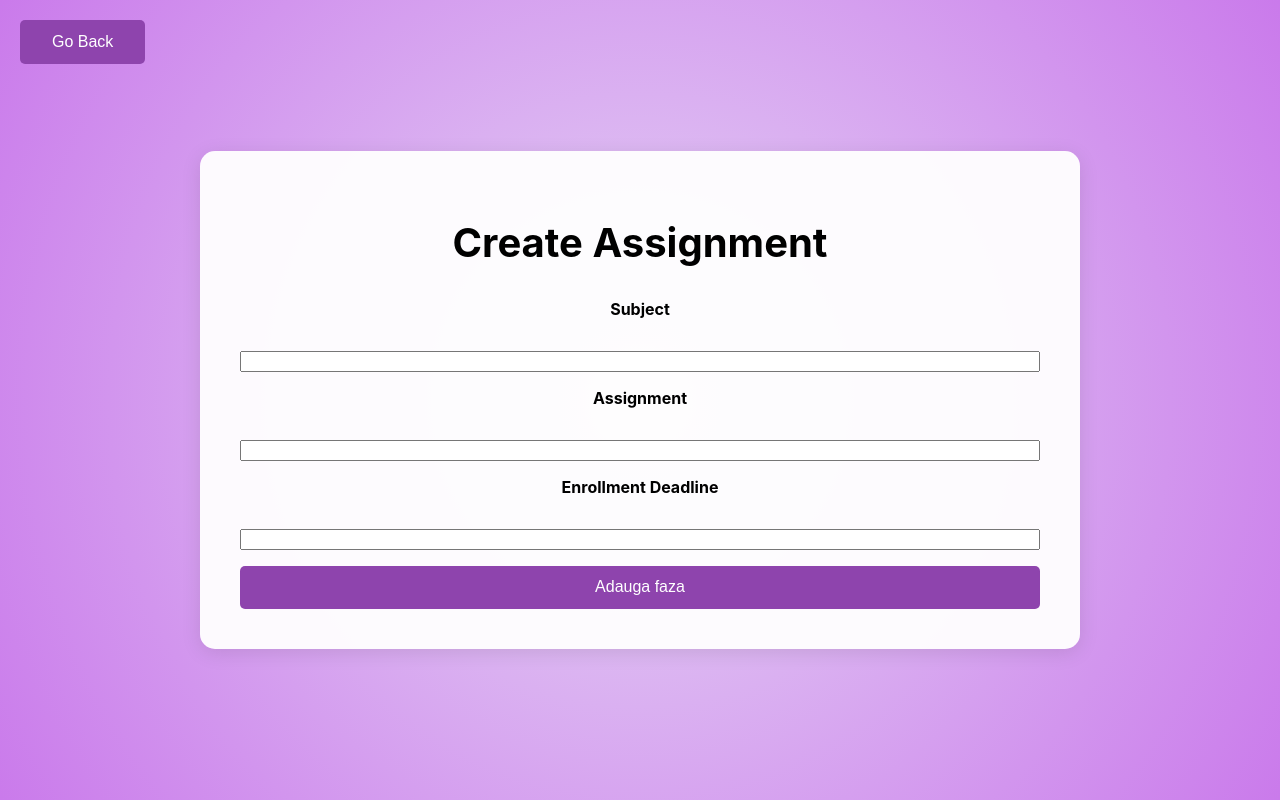
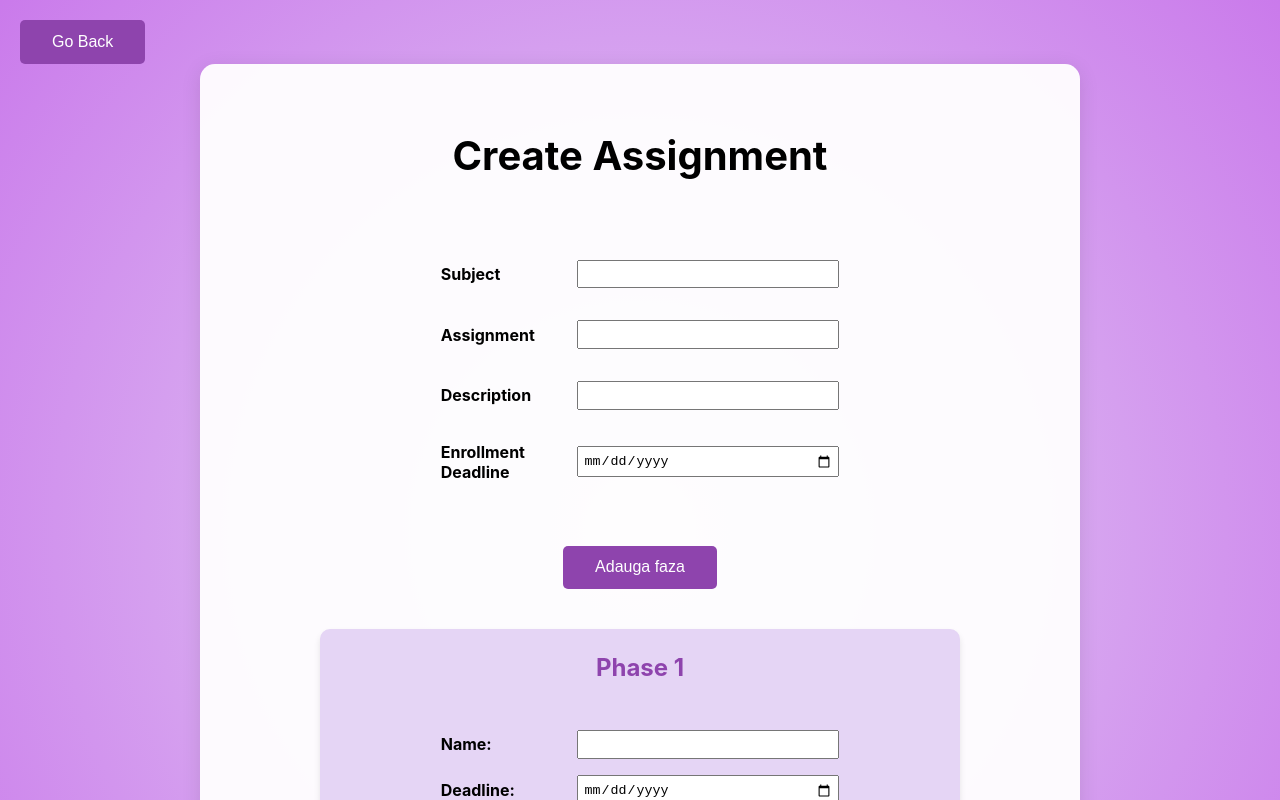
Before and after one commit to irinaLuta25/aplicatie-acordare-note, a React (Create React App) app in the folder frontend/: page /createAssignment in a window 1280 px wide. Both pictures are taken after a click on the button "Adauga faza". Shown: the top 800 px of the page. Built offline with nearby package versions, Linux system fonts and the light colour scheme.

Commit message:
adaugat componente de faze plus validari pentru submit

```diff
--- /dev/null
+++ b/frontend/src/components/AddPhase/AddPhase.css
@@ -0,0 +1,47 @@
+.add-phase-container{
+    background-color: #e5d5f5;
+    width: 40rem;
+    padding-bottom: 2.5rem;
+    border-radius: 10px;
+    margin: 1.5rem 0;
+    box-shadow: 0 4px 6px rgba(0, 0, 0, 0.1);
+    display: flex;
+    flex-direction: column;
+    gap: 1.5rem;
+    justify-content: center;
+    align-items: center;
+    animation: fadeIn 0.5s ease-in-out;
+
+}
+.add-phase-container h3 {
+    color: #8e44ad;
+    font-size: 1.5rem;
+  }
+
+  .phase-inputs-container {
+    display: flex;
+    flex-direction: column;
+    align-items: center;
+    gap:1rem;
+  }
+
+
+.phase-inputs-container span {
+    display: flex;
+    align-items: center;
+    gap: 1rem;
+    width: 100%;
+}
+
+.phase-inputs-container label {
+    font-size: 1rem;
+    font-weight: bold;
+    text-align: left;
+    width: 12rem;
+}
+
+.phase-inputs-container input {
+    padding: 0.3rem;
+    width: 100%;
+    max-width: 20rem;
+}
--- /dev/null
+++ b/frontend/src/components/AddPhase/AddPhase.jsx
@@ -0,0 +1,56 @@
+import React, { useState, useEffect } from "react";
+import "./AddPhase.css";
+
+function AddPhase({ id, onValidationChange }) {
+    const [name, setName] = useState("");
+    const [description, setDescription] = useState("");
+    const [deadline, setDeadline] = useState("");
+
+    const isFormValidForPhases = () => {
+        return name.trim() !== "" &&
+               deadline.trim() !== "" &&
+               description.trim() !== "";
+    };
+
+    useEffect(() => {
+        onValidationChange(id, isFormValidForPhases());
+    }, [name, description, deadline]);
+
+    return (
+        <div className="add-phase-container">
+            <h3>Phase {id + 1}</h3>
+            <div className="phase-inputs-container">
+                <span>
+                    <label htmlFor={`name-${id}`}>Name: </label>
+                    <input
+                        name={`name-${id}`}
+                        id={`name-${id}`}
+                        value={name}
+                        onChange={(e) => setName(e.target.value)}
+                    />
+                </span>
+                <span>
+                    <label htmlFor={`deadline-${id}`}>Deadline: </label>
+                    <input
+                        name={`deadline-${id}`}
+                        type="date"
+                        id={`deadline-${id}`}
+                        value={deadline}
+                        onChange={(e) => setDeadline(e.target.value)}
+                    />
+                </span>
+                <span>
+                    <label htmlFor={`description-${id}`}>Description: </label>
+                    <input
+                        name={`description-${id}`}
+                        id={`description-${id}`}
+                        value={description}
+                        onChange={(e) => setDescription(e.target.value)}
+                    />
+                </span>
+            </div>
+        </div>
+    );
+}
+
+export default AddPhase;
--- a/frontend/src/pages/CreateAssignment/CreateAssignment.css
+++ b/frontend/src/pages/CreateAssignment/CreateAssignment.css
@@ -20,6 +20,7 @@
 
 .main-container {
     background: radial-gradient(circle, rgba(229,213,245,1) 0%, rgba(202,122,235,1) 100%);
+    min-height: 100vh;
     display: flex;
     justify-content: center;
     align-items: center;
@@ -27,13 +28,14 @@
     padding: 4rem 2rem;
     box-sizing: border-box;
     position: relative;
-    height: 100vh;
 }
 
 .assignment-container{
     background: rgba(255, 255, 255, 0.95);
     display: flex;
     flex-direction: column;
+    justify-content: center;
+    align-items: center;
     gap:1rem;
     padding: 2.5rem;
     border-radius: 15px;
@@ -50,13 +52,44 @@
     margin-bottom: 1rem;
 }
 
-.assignment-container label{
+
+.inputs-container{
+    display: flex;
+    flex-direction: column;
+    align-items: flex-start;
+    gap: 2rem;
+    padding: 3rem 0;
+}
+
+.inputs-container span {
+    display: flex;
+    align-items: center;
+    gap: 1rem;
+    width: 100%;
+}
+
+.assignment-container label {
     font-size: 1rem;
     font-weight: bold;
-    text-align: center;
-    margin-bottom: 1rem;
+    text-align: left;
+    width: 12rem;
 }
 
-.assignment-container input{
+.assignment-container input {
+    padding: 0.3rem;
+    width: 100%;
+    max-width: 20rem;
+}
 
+.btn-container{
+    display: flex;
+    justify-content: center;
+    align-items: center;
+    flex-direction: column;
 }
+
+button:disabled {
+    opacity: 0.5;
+    cursor: not-allowed;
+    transition: all 0.5s ease-in-out;
+}
--- a/frontend/src/pages/CreateAssignment/CreateAssignment.jsx
+++ b/frontend/src/pages/CreateAssignment/CreateAssignment.jsx
@@ -1,7 +1,53 @@
-import React from "react";
-import "./CreateAssignment.css"
+import React, { useState } from "react";
+import "./CreateAssignment.css";
+import AddPhase from "../../components/AddPhase/AddPhase";
+import { useNavigate } from "react-router-dom";
 
 function CreateAssignment() {
+    const [subject, setSubject] = useState("");
+    const[id,setId]=useState();
+    const [assignment, setAssignment] = useState("");
+    const [description, setDescription] = useState("");
+    const [deadline, setDeadline] = useState("");
+
+    const [components, setComponents] = useState([]);
+    const [isClicked, setIsClicked] = useState(false);
+    const [phaseValidation, setPhaseValidation] = useState([]);
+    const navigate=useNavigate();
+
+    const handler = () => {
+        setComponents([...components, { id: components.length }]);
+        setPhaseValidation([...phaseValidation, false]);
+        setIsClicked(true);
+    };
+
+    const isFormValid = () => {
+        return subject.trim() !== "" &&
+               assignment.trim() !== "" &&
+               description.trim() !== "" &&
+               deadline.trim() !== "";
+    };
+
+    const handlePhaseValidationChange = (id, isValid) => {
+        const updatedValidation = [...phaseValidation];
+        updatedValidation[id] = isValid;
+        setPhaseValidation(updatedValidation);
+    };
+
+    const areAllPhasesValid = () => {
+        return phaseValidation.length > 0 && phaseValidation.every(valid => valid);
+    };
+
+    const handleSubmit = () => {
+        if (isFormValid() && areAllPhasesValid()) {
+            alert("Assignment submitted successfully!");
+
+            navigate(`/teacherMyAssignments`,{state: {assignment,subject}})
+        } else {
+            alert("Please complete all fields before submitting.");
+        }
+    };
+
     return (
         <div className="main-container">
             <div className="back-button-container">
@@ -11,13 +57,69 @@ function CreateAssignment() {
             </div>
             <div className="assignment-container">
                 <h1>Create Assignment</h1>
-                <label for="subject">Subject</label>
-                <input name="subject" id="subject" />
-                <label for="assignment">Assignment</label>
-                <input name="assignment" id="assignment" />
-                <label for="enrollment-deadline">Enrollment Deadline</label>
-                <input name="enrollment-deadline" id="enrollment-deadline" />
-                <button className="back-button">Adauga faza</button>
+                <div className="inputs-container">
+                    <span>
+                        <label htmlFor="subject">Subject </label>
+                        <input
+                            name="subject"
+                            id="subject"
+                            value={subject}
+                            onChange={(e) => setSubject(e.target.value)}
+                        />
+                    </span>
+                    <span>
+                        <label htmlFor="assignment">Assignment </label>
+                        <input
+                            name="assignment"
+                            id="assignment"
+                            value={assignment}
+                            onChange={(e) => setAssignment(e.target.value)}
+                        />
+                    </span>
+                    <span>
+                        <label htmlFor="description">Description </label>
+                        <input
+                            name="description"
+                            id="description"
+                            value={description}
+                            onChange={(e) => setDescription(e.target.value)}
+                        />
+                    </span>
+                    <span>
+                        <label htmlFor="enrollment-deadline">Enrollment Deadline </label>
+                        <input
+                            type="date"
+                            name="enrollment-deadline"
+                            id="enrollment-deadline"
+                            value={deadline}
+                            onChange={(e) => setDeadline(e.target.value)}
+                        />
+                    </span>
+                </div>
+
+                <button className="back-button" onClick={handler}>
+                    Adauga faza
+                </button>
+
+                <div className="btn-container">
+                    {components.map((component) => (
+                        <AddPhase
+                            key={component.id}
+                            id={component.id}
+                            onValidationChange={handlePhaseValidationChange}
+                        />
+                    ))}
+
+                    {isClicked && (
+                        <button
+                            className="back-button"
+                            onClick={handleSubmit}
+                            disabled={!isFormValid() || !areAllPhasesValid()}
+                        >
+                            Submit
+                        </button>
+                    )}
+                </div>
             </div>
         </div>
     );
--- a/frontend/src/pages/TeacherMyAssignments/TeacherMyAssignments.css
+++ b/frontend/src/pages/TeacherMyAssignments/TeacherMyAssignments.css
@@ -9,7 +9,7 @@
   }
 
 
-  .main {
+  .main-teacher {
     display: flex;
     align-items: center;
     flex-direction: column;
--- a/frontend/src/pages/TeacherMyAssignments/TeacherMyAssignments.jsx
+++ b/frontend/src/pages/TeacherMyAssignments/TeacherMyAssignments.jsx
@@ -1,31 +1,45 @@
-import React from 'react'
+import React, { useEffect } from 'react'
 import "./TeacherMyAssignments.css"
 import SidebarTeacher from "../../components/SidebarTeacher/SidebarTeacher";
 import HeaderProfile from "../../components/HeaderProfile/HeaderProfile";
 import AssignmentCard from "../../components/AssignmentCard/AssignmentCard";
-import { useNavigate } from 'react-router-dom';
+import { useNavigate,useLocation } from 'react-router-dom';
+import { useState } from 'react';
 
 function TeacherMyAssignments() {
+  const [assignmentState,setAssignmentState]=useState({});
+
   const navigate=useNavigate();
   const handler=()=>{
     navigate(`/createAssignment`);
   }
+  const location=useLocation();
+  const {assignment,subject}=location.state || "";
+
+  useEffect(() => {
+    if (location.state) {
+      setAssignmentState({
+        title: location.state.assignment,
+        subject: location.state.subject
+      });
+    }
+  }, [location.state]);
+
     return (
         <div className="courses">
           <div className="section2">
             <SidebarTeacher />
           </div>
-          <div className="main">
+          <div className="main-teacher">
         <HeaderProfile />
         <button className='btn-create' onClick={handler}>Create assignment</button>
-        {/* {currentAssignment ? (
+        {assignmentState ? (
           <AssignmentCard
-            key={currentAssignment.assignment_id}
-            assignment={currentAssignment}
+            assignment={assignmentState}
           />
         ) : (
           <p>Nu există assignment.</p>
-        )} */}
+        )}
       </div>
         </div>
       );
```
